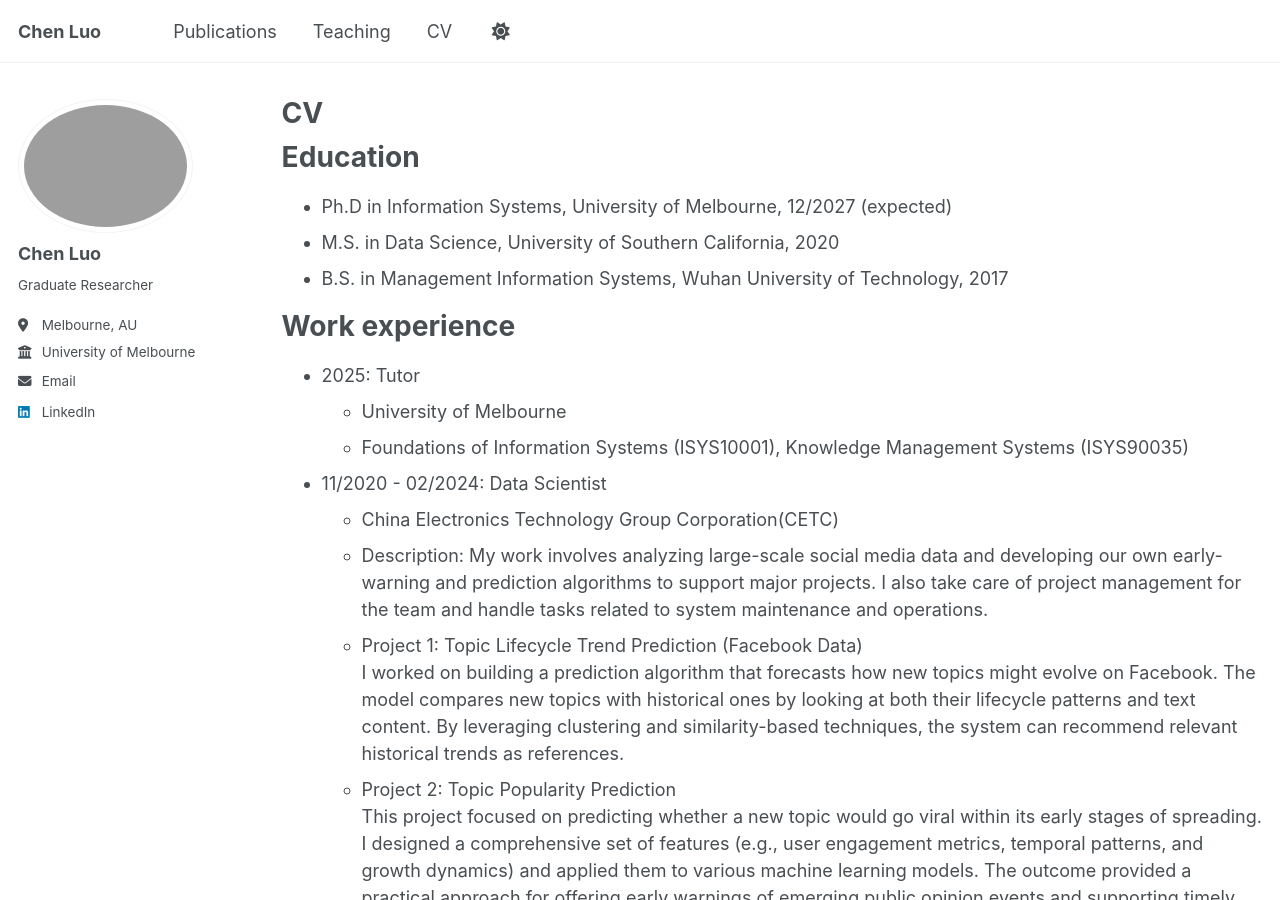
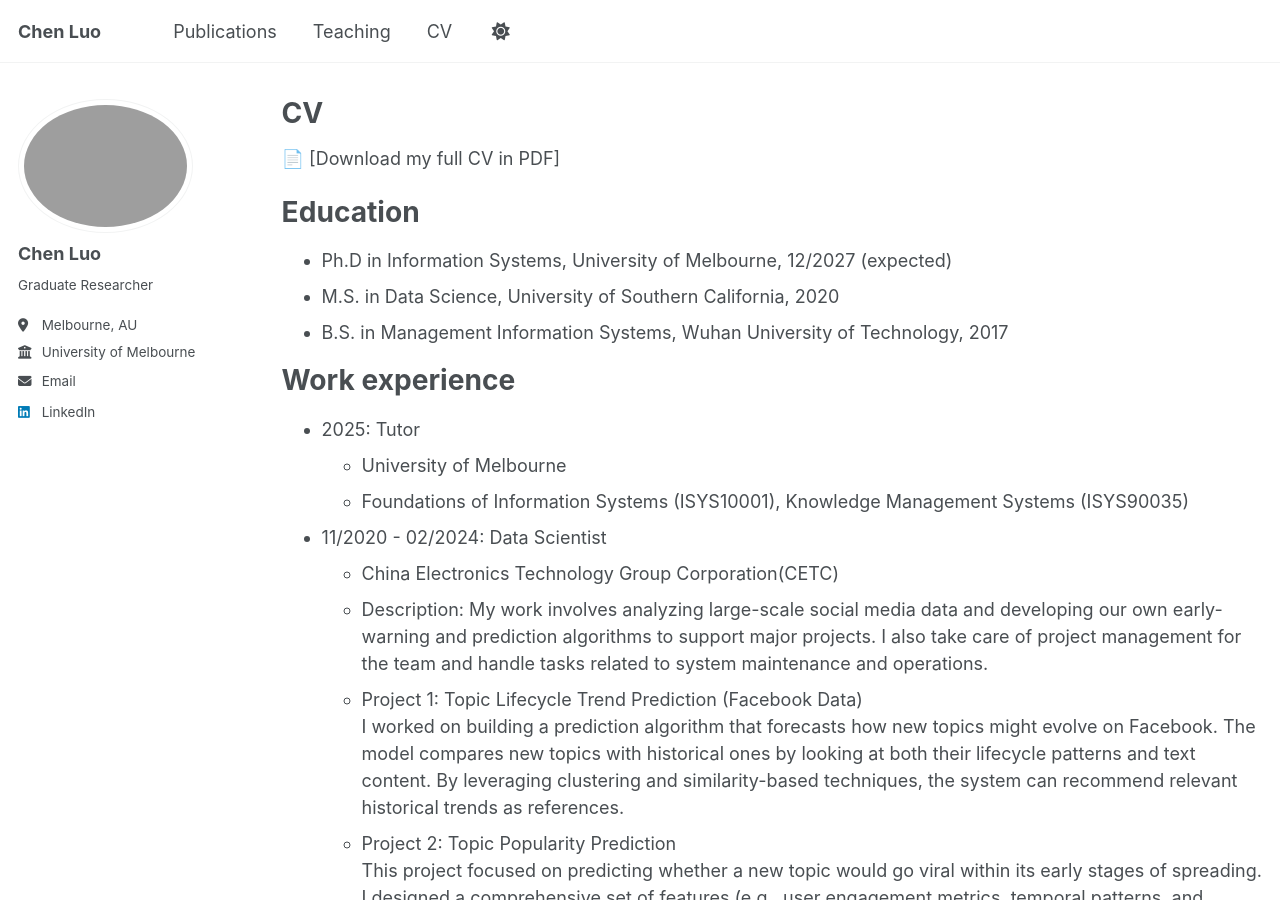
Before and after one commit to Linc0412/Linc0412.github.io, a Jekyll site: the page built from _pages/cv.md, in a window 1280 px wide and 900 px high. Built offline with Jekyll 4.4.1, drawn with Linux system fonts in a browser that asks for light colours; a script that is not in the unit is left out.

Commit message:
Update cv.md

```diff
--- a/_pages/cv.md
+++ b/_pages/cv.md
@@ -8,6 +8,8 @@ redirect_from:
 ---
 
 {% include base_path %}
+
+📄 [Download my full CV in PDF]
 
 Education
 ======
```
